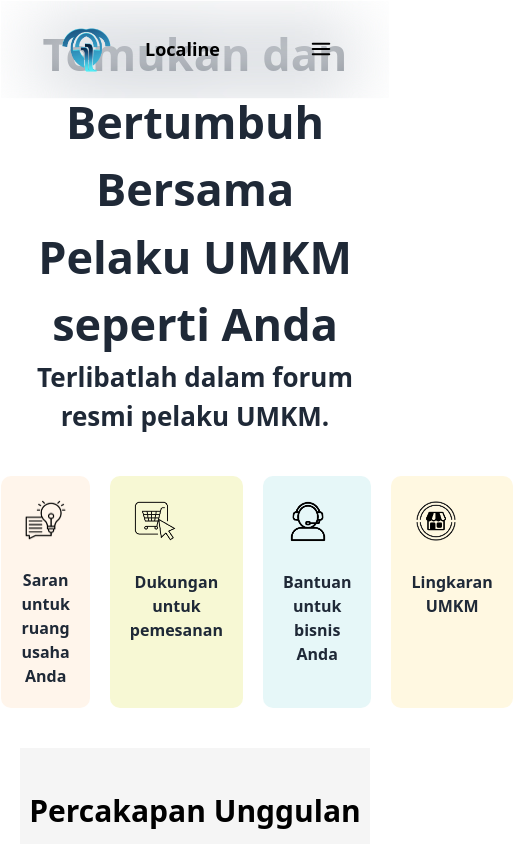
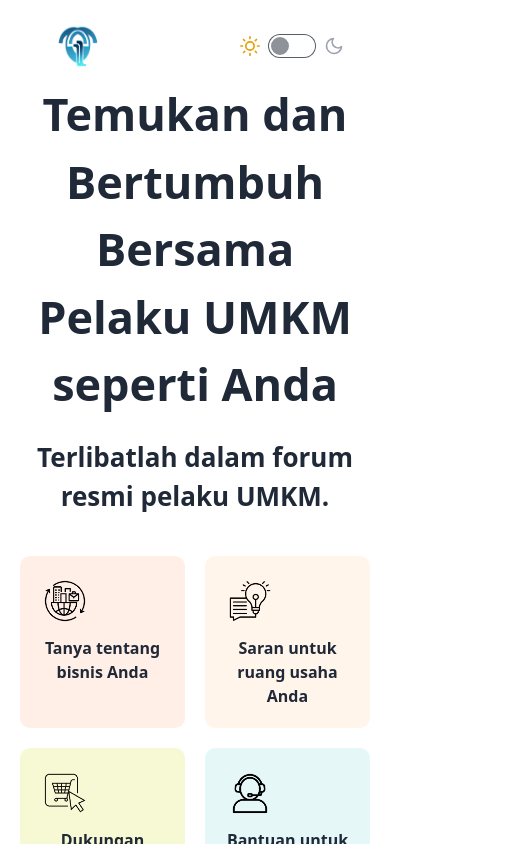
Before and after one commit to Svnooo/Lokaline, a React (Vite) app: page /ForumDiskusi in a window 390 px wide. Shown: the top 844 px of the page, 513 px wide, since content can reach past the window. Built offline with nearby package versions, Linux system fonts and the light colour scheme.

Commit message:
fixed the navbar

```diff
--- a/src/components/Navbar.jsx
+++ b/src/components/Navbar.jsx
@@ -1,36 +1,35 @@
+import React, { useContext, useEffect, useState } from "react";
+import { Link, useLocation, useNavigate } from "react-router-dom";
+import "../index.css"
 import {
+  Navbar,
+  Typography,
+  Button,
+  IconButton,
+  Collapse,
+  Menu,
+  MenuHandler,
+  MenuList,
+  MenuItem,
+  List,
+  ListItem,
+} from "@material-tailwind/react";
+import {
+  ChevronDownIcon,
   Bars3Icon,
-  ChevronDownIcon,
+  XMarkIcon,
   ShoppingBagIcon,
-  XMarkIcon,
 } from "@heroicons/react/24/outline";
 import {
-  AcademicCapIcon,
-  Bars4Icon,
-  ChatBubbleOvalLeftIcon,
   InformationCircleIcon,
   NewspaperIcon,
+  Bars4Icon,
+  UserGroupIcon,
   PhoneIcon,
-  UserGroupIcon,
+  AcademicCapIcon,
   UserIcon,
+  ChatBubbleOvalLeftIcon,
 } from "@heroicons/react/24/solid";
-import {
-  Button,
-  Checkbox,
-  Collapse,
-  IconButton,
-  Input,
-  List,
-  ListItem,
-  Menu,
-  MenuHandler,
-  MenuItem,
-  MenuList,
-  Navbar,
-  Typography
-} from "@material-tailwind/react";
-import React, { useContext, useEffect, useState } from "react";
-import { Link, useLocation, useNavigate } from "react-router-dom";
 import DarkModeToggle from './DarkModeToggle';
 import { LanguageContext } from './Languagecontext';
 import { ThemeContext } from './Themecontext';
@@ -169,7 +168,7 @@ function NavList() {
   const { isDarkMode } = useContext(ThemeContext);
 
   return (
-    <div className="flex items-center justify-between w-full">
+    <div className="flex items-center justify-center w-full">
       <List className={`mt-4 mb-6 p-0 lg:mt-0 lg:mb-0 lg:flex-row lg:p-1 ${isDarkMode ? 'text-white' : 'text-gray-900'}`}>
         <Typography
           as={Link}
@@ -198,7 +197,6 @@ function NavList() {
     </div>
   )
 }
-
 
 
 
@@ -322,6 +320,7 @@ function RegisterModal({ isOpen, onClose, openLogin }) {
 
 export function NavbarWithMegaMenu() {
   const [openNav, setOpenNav] = useState(false);
+  const [isWhite, setIsWhite] = useState(false);
   const [isScrolled, setIsScrolled] = useState(false);
   const [isLoginModalOpen, setIsLoginModalOpen] = useState(false);
   const [isRegisterModalOpen, setIsRegisterModalOpen] = useState(false);
@@ -332,24 +331,32 @@ export function NavbarWithMegaMenu() {
 
   useEffect(() => {
     const handleScroll = () => {
-      if (window.scrollY > 50) {
-        setIsScrolled(true);
-      } else {
-        setIsScrolled(false);
+      const scrollPercentage = (window.scrollY / document.documentElement.scrollHeight) * 100;
+
+      // Jika scroll lebih dari 10%, atur navbar dengan border dan warna teks
+      setIsScrolled(scrollPercentage > 5);
+
+      // Atur gaya berdasarkan posisi scroll
+      const contentStart = document.querySelector('.content-start');
+      if (contentStart) {
+        const contentStartPosition = contentStart.getBoundingClientRect().top;
+        setIsWhite(contentStartPosition <= 0);
       }
     };
 
-    window.addEventListener("scroll", handleScroll);
-    return () => window.removeEventListener("scroll", handleScroll);
-  }, []);
-
-  useEffect(() => {
     const handleResize = () => {
       if (window.innerWidth >= 960) setOpenNav(false);
     };
+
+    window.addEventListener("scroll", handleScroll);
     window.addEventListener("resize", handleResize);
-    return () => window.removeEventListener("resize", handleResize);
+
+    return () => {
+      window.removeEventListener("scroll", handleScroll);
+      window.removeEventListener("resize", handleResize);
+    };
   }, []);
+
 
   const openLoginModal = () => {
     setIsLoginModalOpen(true);
@@ -370,8 +377,14 @@ export function NavbarWithMegaMenu() {
   return (
     <>
       <Navbar
-        className={`fixed top-0 left-0 right-0 z-50 transition-all duration-300 ${isDarkMode ? 'bg-gray-900' : 'bg-transparent'
-          } shadow-none !rounded-none`}
+        className={`fixed top-0 left-0 right-0 z-50 transition-all duration-300 ${isScrolled
+            ? isDarkMode
+              ? 'navbar-dark-scrolled'
+              : 'navbar-light-scrolled'
+            : isWhite
+              ? 'navbar-white'
+              : 'navbar-transparent'
+          }`}
       >
         <div className="container mx-auto flex items-center justify-between">
           {/* Logo */}
@@ -379,36 +392,33 @@ export function NavbarWithMegaMenu() {
             as={Link}
             to="/"
             variant="h6"
-            className={`cursor-pointer py-1.5 ${isDarkMode ? 'text-white' : 'text-black'
-              }`}
+            className="cursor-pointer py-1.5 flex-shrink-0"
           >
             <div className="flex items-center">
               <img
                 src="/assets/Logo-Localine.png"
                 alt="Logo Localine"
-                className="h-18 w-20"
+                className="h-12 w-16 sm:h-14 sm:w-18"
               />
-              <span className={`ml-4 text-lg font-semibold ${isDarkMode ? 'text-white' : 'text-black'
-                }`}>
+              <span className="ml-2 text-base sm:text-lg font-semibold localine-text">
                 Localine
               </span>
             </div>
           </Typography>
 
-          {/* Center nav items */}
-          <div className="hidden lg:flex items-center justify-center">
-            <NavList />
+          {/* Center nav items - hidden on mobile, visible on larger screens */}
+          <div className="hidden lg:flex items-center justify-center flex-grow">
+            <NavList isWhite={isWhite} />
           </div>
 
           {/* Right side items */}
-          <div className="hidden lg:flex items-center space-x-4">
+          <div className="flex items-center space-x-2 sm:space-x-4 flex-shrink-0">
             {/* Language switch button */}
             <Button
               variant="text"
               size="sm"
               onClick={() => setSelectedLanguage(selectedLanguage === 'en' ? 'id' : 'en')}
-              className={`${isDarkMode ? 'text-white' : 'text-black'
-                }`}
+              className="locale-text text-xs sm:text-sm"
             >
               {selectedLanguage === 'en' ? 'ID' : 'EN'}
             </Button>
@@ -416,78 +426,74 @@ export function NavbarWithMegaMenu() {
             {showCartIcon && (
               <IconButton
                 variant="text"
-                color={isDarkMode ? "white" : "black"}
+                color={isWhite ? "black" : "white"}
                 onClick={handleCartClick}
+                className="p-1 sm:p-2"
               >
-                <ShoppingBagIcon className={`w-6 h-6 ${isDarkMode ? 'text-white' : 'text-black'
-                  }`} />
+                <ShoppingBagIcon className={`w-4 h-4 sm:w-6 sm:h-6 ${isWhite ? 'text-black' : 'text-white'}`} />
               </IconButton>
             )}
+
             <DarkModeToggle />
+
+            {/* Login button - hidden on mobile, visible on larger screens */}
             <Button
-              variant={isScrolled ? "gradient" : "outlined"}
+              variant={isWhite ? "gradient" : "outlined"}
               size="sm"
               onClick={openLoginModal}
-              className={`${isDarkMode
-                  ? 'border-white text-white hover:bg-white hover:text-black'
-                  : isScrolled
+              className={`hidden sm:inline-block login-button ${isWhite
                   ? 'bg-black text-white hover:bg-white hover:text-black'
-                    : 'border-black text-black hover:bg-black hover:text-white'
+                  : 'border-white text-white hover:bg-white hover:text-black'
                 }`}
             >
               {translateText("Log In", "Masuk")}
             </Button>
 
-          </div>
-
             {/* Mobile menu button */}
             <IconButton
               variant="text"
-            color={isDarkMode ? "white" : "black"}
+              color={isWhite ? "black" : "white"}
               className="lg:hidden"
               onClick={() => setOpenNav(!openNav)}
             >
               {openNav ? (
-              <XMarkIcon className={`h-6 w-6 ${isDarkMode ? 'text-white' : 'text-black'
-                }`} strokeWidth={2} />
+                <XMarkIcon className={`h-6 w-6 ${isWhite ? 'text-black' : 'text-white'}`} strokeWidth={2} />
               ) : (
-              <Bars3Icon className={`h-6 w-6 ${isDarkMode ? 'text-white' : 'text-black'
-                }`} strokeWidth={2} />
+                <Bars3Icon className={`h-6 w-6 ${isWhite ? 'text-black' : 'text-white'}`} strokeWidth={2} />
               )}
             </IconButton>
+          </div>
         </div>
 
         {/* Mobile menu */}
         <Collapse open={openNav}>
-          <NavList />
-          <div className="flex w-full flex-nowrap items-center gap-2 lg:hidden">
-            {/* Language switch button for mobile */}
+          <NavList isWhite={isWhite} />
+          <div className="flex flex-col w-full items-center gap-2 lg:hidden">
             <Button
               variant="text"
               size="sm"
               onClick={() => setSelectedLanguage(selectedLanguage === 'en' ? 'id' : 'en')}
-              className={`${isDarkMode ? 'text-white' : 'text-black'
-                } w-full`}
+              className="locale-text w-full"
             >
               {selectedLanguage === 'en' ? 'Switch to Bahasa Indonesia' : 'Ganti ke Bahasa Inggris'}
             </Button>
             <Button
               variant="gradient"
-              size="md"
+              size="sm"
               fullWidth
               onClick={openLoginModal}
-              className={isDarkMode ? 'text-white' : 'text-black'}
+              className="login-button"
             >
               {translateText("Log In", "Masuk")}
             </Button>
             <Button
               variant="outlined"
-              size="md"
+              size="sm"
               fullWidth
               onClick={openRegisterModal}
-              className={`${isDarkMode
-                  ? 'border-white text-white hover:bg-white hover:text-black'
-                  : 'border-black text-black hover:bg-black hover:text-white'
+              className={`${isWhite
+                  ? 'border-black text-black hover:bg-black hover:text-white'
+                  : 'border-white text-white hover:bg-white hover:text-black'
                 }`}
             >
               {translateText("Register", "Daftar")}
@@ -495,8 +501,6 @@ export function NavbarWithMegaMenu() {
           </div>
         </Collapse>
       </Navbar>
-
-      {/* <div className="h-16"></div>  */}
 
       {/* Login Modal */}
       <LoginModal
--- a/src/index.css
+++ b/src/index.css
@@ -127,3 +127,101 @@ html.dark {
   background-color: var(--bg-dark);
   color: var(--text-dark);
 }
+
+/* NavbarStyles.css */
+
+.navbar-transparent,
+.navbar-white,
+.navbar-light-scrolled,
+.navbar-dark-scrolled {
+  transition: all 0.5s ease;
+  border-radius: 0 !important;
+}
+
+.navbar-transparent {
+  background-color: transparent !important;
+  box-shadow: none !important;
+  border: none !important;
+}
+
+.navbar-white {
+  background-color: rgba(255, 255, 255, 0.9) !important;
+  box-shadow: 0 2px 4px rgba(0, 0, 0, 0.1) !important;
+}
+
+.navbar-transparent .container,
+.navbar-white .container,
+.navbar-light-scrolled .container,
+.navbar-dark-scrolled .container {
+  width: 100%;
+  max-width: 100%;
+  padding-left: 2rem;
+  padding-right: 2rem;
+}
+
+@media (max-width: 640px) {
+  .navbar-transparent .container,
+  .navbar-white .container,
+  .navbar-light-scrolled .container,
+  .navbar-dark-scrolled .container {
+    padding-left: 1rem;
+    padding-right: 1rem;
+  }
+}
+
+/* Override any default styles that might add background or shadow */
+.navbar-transparent,
+.navbar-transparent.scrolled,
+.dark .navbar-transparent {
+  background-color: transparent !important;
+  backdrop-filter: none !important;
+  -webkit-backdrop-filter: none !important;
+  box-shadow: none !important;
+}
+
+/* Ensure text is visible against any background */
+.navbar-transparent .text-black,
+.navbar-white .text-black,
+.navbar-light-scrolled .text-black,
+.navbar-dark-scrolled .text-white {
+  color: currentColor;
+  transition: color 0.5s ease;
+}
+
+/* Gaya setelah discroll pada light mode */
+.navbar-light-scrolled {
+  background-color: rgba(255, 255, 255, 0.95) !important;
+  border-bottom: 2px solid rgba(255, 255, 255, 0.95) !important;
+  color: black !important;
+  box-shadow: 0 2px 4px rgba(0, 0, 0, 0.1) !important;
+}
+
+/* Gaya setelah discroll pada dark mode */
+.navbar-dark-scrolled {
+  background-color: rgba(0, 0, 0, 0.95) !important;
+  border-bottom: 2px solid rgba(0, 0, 0, 0.95) !important;
+  color: white !important;
+  box-shadow: 0 2px 4px rgba(0, 0, 0, 0.3) !important;
+}
+
+.navbar-light-scrolled .text-black,
+.navbar-dark-scrolled .text-white {
+  color: currentColor !important;
+}
+
+/* New styles for login button and locale text */
+.navbar-transparent .login-button,
+.navbar-transparent .locale-text,
+.navbar-dark-scrolled .login-button,
+.navbar-dark-scrolled .locale-text {
+  color: white !important;
+  transition: color 0.5s ease;
+}
+
+.navbar-white .login-button,
+.navbar-white .locale-text,
+.navbar-light-scrolled .login-button,
+.navbar-light-scrolled .locale-text {
+  color: black !important;
+  transition: color 0.5s ease;
+}
--- a/src/pages/BantuandanDukungan/BantuandanDukungan.jsx
+++ b/src/pages/BantuandanDukungan/BantuandanDukungan.jsx
@@ -1,7 +1,7 @@
 import React from 'react';
 
 const BatikBackground = () => (
-  <div className="absolute inset-0 z-0 opacity-10">
+  <div className="fixed inset-0 z-0 opacity-10">
     <svg xmlns="http://www.w3.org/2000/svg" width="100%" height="100%">
       <defs>
         <pattern id="batik" x="0" y="0" width="100" height="100" patternUnits="userSpaceOnUse">
@@ -21,7 +21,7 @@ const BatikBackground = () => (
 
 const HelpAndSupport = () => {
   return (
-    <div className="relative min-h-screen py-16 px-4 sm:px-6 lg:px-8 overflow-hidden">
+    <div className="relative min-h-screen pt-24 pb-16 px-4 sm:px-6 lg:px-8 overflow-hidden">
       <BatikBackground />
       <div className="relative max-w-7xl mx-auto bg-white bg-opacity-80 backdrop-filter backdrop-blur-lg rounded-lg shadow-xl p-8 border-2 border-yellow-500">
         <h1 className="text-5xl font-bold text-center text-gray-900 mb-8">Bantuan dan Dukungan</h1>
--- a/src/pages/ForumDiskusi/ForumDiskusi.jsx
+++ b/src/pages/ForumDiskusi/ForumDiskusi.jsx
@@ -120,12 +120,17 @@ const ForumDiskusi = () => {
   };
 
   return (
-    <div style={{ textAlign: "center", padding: "20px" }}>
-      <strong style={{ fontSize: "45px" }}>
+    <div style={{
+      textAlign: "center",
+      padding: "20px",
+      paddingTop: "80px", // Add top padding to prevent content from being covered by navbar
+      maxWidth: "1200px", // Add max-width for better responsiveness
+      margin: "0 auto" // Center the content
+    }}>
+      <strong style={{ fontSize: "45px", display: "block", marginBottom: "20px" }}>
         Temukan dan Bertumbuh Bersama Pelaku UMKM seperti Anda
       </strong>
-      <br />
-      <strong style={{ fontSize: "26px" }}>
+      <strong style={{ fontSize: "26px", display: "block", marginBottom: "40px" }}>
         Terlibatlah dalam forum resmi pelaku UMKM.
       </strong>
 
@@ -134,8 +139,9 @@ const ForumDiskusi = () => {
         style={{
           display: "flex",
           justifyContent: "center",
+          flexWrap: "wrap", // Allow wrapping for better responsiveness
           gap: "20px",
-          marginTop: "40px",
+          marginBottom: "40px",
         }}
       >
         {/* Kategori Card */}
@@ -173,11 +179,13 @@ const ForumDiskusi = () => {
               padding: "20px",
               borderRadius: "10px",
               width: "180px",
+              flexGrow: 1,
+              flexBasis: "calc(20% - 20px)", // Adjust for 5 items per row on larger screens
+              minWidth: "150px", // Minimum width for smaller screens
             }}
           >
-            <img src={item.imgSrc} alt={`Icon${index + 1}`} style={{ width: "50px" }} />
-            <br />
-            <strong>{item.title}</strong>
+            <img src={item.imgSrc} alt={`Icon${index + 1}`} style={{ width: "50px", marginBottom: "10px" }} />
+            <strong style={{ display: "block" }}>{item.title}</strong>
           </div>
         ))}
       </div>
@@ -186,13 +194,14 @@ const ForumDiskusi = () => {
       <MoreToolsSection />
 
       {/* Bagian Diskusi Unggulan */}
-      <h2 style={{ marginTop: "40px" }}>Diskusi Unggulan</h2>
+      <h2 style={{ marginTop: "40px", marginBottom: "20px" }}>Diskusi Unggulan</h2>
       <div
         style={{
           display: "flex",
           justifyContent: "center",
+          flexWrap: "wrap", // Allow wrapping for better responsiveness
           gap: "20px",
-          marginTop: "20px",
+          marginBottom: "40px",
         }}
       >
         {[
@@ -218,20 +227,23 @@ const ForumDiskusi = () => {
               padding: "20px",
               borderRadius: "10px",
               width: "300px",
+              flexGrow: 1,
+              flexBasis: "calc(50% - 20px)", // Adjust for 2 items per row on larger screens
+              minWidth: "250px", // Minimum width for smaller screens
             }}
           >
             <div style={{ display: "flex", alignItems: "center", marginBottom: "10px" }}>
-              <img src={discussion.imgSrc} alt="User" style={{ width: "40px", borderRadius: "50%" }} />
+              <img src={discussion.imgSrc} alt="User" style={{ width: "40px", height: "40px", borderRadius: "50%" }} />
               <div style={{ marginLeft: "10px" }}>
-                <a href="#" style={{ fontWeight: "bold", color: "#333" }}>
+                <a href="#" style={{ fontWeight: "bold", color: "#333", textDecoration: "none" }}>
                   {discussion.user}
                 </a>
-                <span style={{ fontSize: "12px", color: "#888" }}> {discussion.userStatus}</span>
+                <span style={{ fontSize: "12px", color: "#888", display: "block" }}>{discussion.userStatus}</span>
               </div>
             </div>
-            <h3>{discussion.title}</h3>
-            <p>{discussion.content}</p>
-            <a href="#" style={{ color: "#0066c0" }}>
+            <h3 style={{ marginBottom: "10px" }}>{discussion.title}</h3>
+            <p style={{ marginBottom: "10px" }}>{discussion.content}</p>
+            <a href="#" style={{ color: "#0066c0", textDecoration: "none" }}>
               Balasan Terakhir
             </a>
           </div>
@@ -239,27 +251,26 @@ const ForumDiskusi = () => {
       </div>
 
       {/* Bagian What Hosts are Saying */}
-      <h2 style={{ marginTop: "40px" }}>Apa Kata Tuan Rumah</h2>
-      <div style={{ marginTop: "20px" }}>
+      <h2 style={{ marginTop: "40px", marginBottom: "20px" }}>Apa Kata Tuan Rumah</h2>
+      <div style={{ marginBottom: "40px" }}>
         {/* Panggil konten dengan data */}
         <div
           style={{
             backgroundColor: "#F9F9F9",
             padding: "20px",
             borderRadius: "10px",
-            marginBottom: "20px",
           }}
         >
-          <div style={{ display: "flex", alignItems: "center" }}>
-            <img src="path/to/user-avatar.png" alt="User" style={{ width: "50px", borderRadius: "50%" }} />
-            <div style={{ marginLeft: "10px", textAlign: "left" }}>
-              <a href="#" style={{ fontWeight: "bold", color: "#333" }}>
+          <div style={{ display: "flex", alignItems: "flex-start" }}>
+            <img src="path/to/user-avatar.png" alt="User" style={{ width: "50px", height: "50px", borderRadius: "50%" }} />
+            <div style={{ marginLeft: "20px", textAlign: "left", flex: 1 }}>
+              <a href="#" style={{ fontWeight: "bold", color: "#333", textDecoration: "none" }}>
                 Support with your bookings
               </a>
-              <h3>
+              <h3 style={{ marginTop: "10px", marginBottom: "10px" }}>
                 Bagaimana Anda menangani situasi saat tamu menyebabkan kerusakan pada properti Anda?
               </h3>
-              <p>
+              <p style={{ marginBottom: "10px" }}>
                 Kepada tuan rumah, saya pernah beberapa kali mengalami kerusakan, tetapi saya selalu mendapatkan ulasan yang sangat baik dari tamu setelahnya...
               </p>
               <div
@@ -268,9 +279,10 @@ const ForumDiskusi = () => {
                   justifyContent: "space-between",
                   fontSize: "12px",
                   color: "#888",
+                  flexWrap: "wrap",
                 }}
               >
-                <span>
+                <span style={{ marginBottom: "5px" }}>
                   Ema3296 • Level 6 • Sarajevo, Bosnia and Herzegovina
                 </span>
                 <span>Rabu • 8 Balasan • 8 Suka</span>
@@ -283,9 +295,9 @@ const ForumDiskusi = () => {
       {/* Pagination */}
       <div style={{ display: "flex", justifyContent: "center", marginTop: "20px" }}>
         <nav>
-          <ul style={{ display: "flex", listStyleType: "none", padding: 0 }}>
+          <ul style={{ display: "flex", listStyleType: "none", padding: 0, flexWrap: "wrap", justifyContent: "center" }}>
             {[...Array(totalPages)].map((_, index) => (
-              <li key={index} style={{ margin: "0 5px" }}>
+              <li key={index} style={{ margin: "5px" }}>
                 <button
                   onClick={() => handlePageChange(index + 1)}
                   style={{
@@ -294,6 +306,7 @@ const ForumDiskusi = () => {
                     color: currentPage === index + 1 ? "#fff" : "#000",
                     border: "1px solid #000",
                     cursor: "pointer",
+                    minWidth: "40px",
                   }}
                 >
                   {index + 1}
--- a/src/pages/PelatihandanWebinar/PelatihandanWebinar.jsx
+++ b/src/pages/PelatihandanWebinar/PelatihandanWebinar.jsx
@@ -68,7 +68,7 @@ const UMKMProfile = () => {
   ];
 
   return (
-    <div className="container mx-auto p-4 bg-gradient-to-br from-yellow-50 to-amber-100 min-h-screen">
+    <div className="container mx-auto p-4 bg-gradient-to-br from-yellow-50 to-amber-100 min-h-screen pt-20"> {/* Added pt-20 here */}
       <motion.h1
         initial={{ opacity: 0, y: -50 }}
         animate={{ opacity: 1, y: 0 }}
--- a/src/pages/ProfileUMKM/ProfileUMKM.jsx
+++ b/src/pages/ProfileUMKM/ProfileUMKM.jsx
@@ -68,7 +68,7 @@ const UMKMProfile = () => {
   ];
 
   return (
-    <div className="container mx-auto p-4 bg-gradient-to-br from-yellow-50 to-amber-100 min-h-screen">
+    <div className="container mx-auto p-4 bg-gradient-to-br from-yellow-50 to-amber-100 min-h-screen pt-20"> {/* Added pt-20 here */}
       <motion.h1
         initial={{ opacity: 0, y: -50 }}
         animate={{ opacity: 1, y: 0 }}
```
Also changed, not shown: src/pages/Testimoni/Testimoni.jsx (+5 -6 lines). Lines whose indentation alone changed are shown as unchanged.
